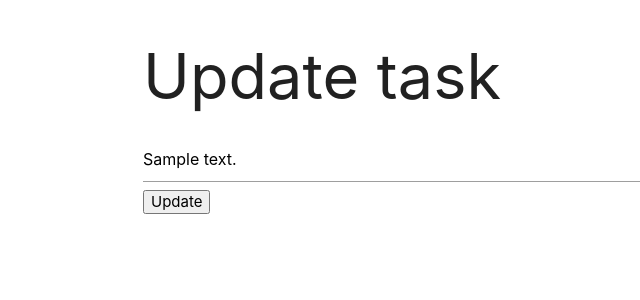
After one commit to Pratik-sys/Flask-Task-App, a Flask app: template templates/update.html in a window 1280 px wide. The commit adds this page. Shown: the top 300 px of the page, without its empty margins (49-689 px from the left). Run offline with Flask 2, Linux system fonts and the light colour scheme; the template is opened without the code that fills it: most values are stand-ins (such as "Sample title", 1, 10 or a date in 2020).

Commit message:
create the update route
- allows user to update the  task

```diff
--- a/app.py
+++ b/app.py
@@ -42,6 +42,20 @@ def delete(id):
     except:
         return "Error in deleting the task"
 
+@app.route('/update/<int:id>', methods=['GET', 'POST'])
+def update(id):
+    task_update = Todo.query.get_or_404(id)
+    if request.method == "POST":
+        task_update.content = request.form['content']
+
+        try:
+            db.session.comit()
+            return redirect('/')
+        except:
+            return "Issue in updating the task"
+
+    else:
+        return render_template('update.html', task_update = task_update)
 
 if __name__ == "__main__":
     app.run(debug=True,  port=5050)
--- a/templates/index.html
+++ b/templates/index.html
@@ -31,7 +31,7 @@
                     <br>
                     <br>
 
-                    <a class="waves-effect waves-light btn" href="">Update</a>
+                    <a class="waves-effect waves-light btn" href="/update/{{task.id}}">Update</a>
 
                 </td>
             </tr>
--- /dev/null
+++ b/templates/update.html
@@ -0,0 +1,22 @@
+{%extends 'base.html'%}
+
+{% block head%}
+<title>
+    TODO
+</title>
+{%endblock%}
+
+{% block body%}
+
+<div class="container">
+    <div class="content">
+        <h1>Update task</h1>
+    </div>
+    <form action="/update/{{task.id}}" method="POST">
+        <input type="text" name="content" id="content" value="{{task.content}}">
+        <input type="submit" value="Update">
+
+    </form>
+
+</div>
+{%endblock%}
```
Also changed, not shown: test.db.
